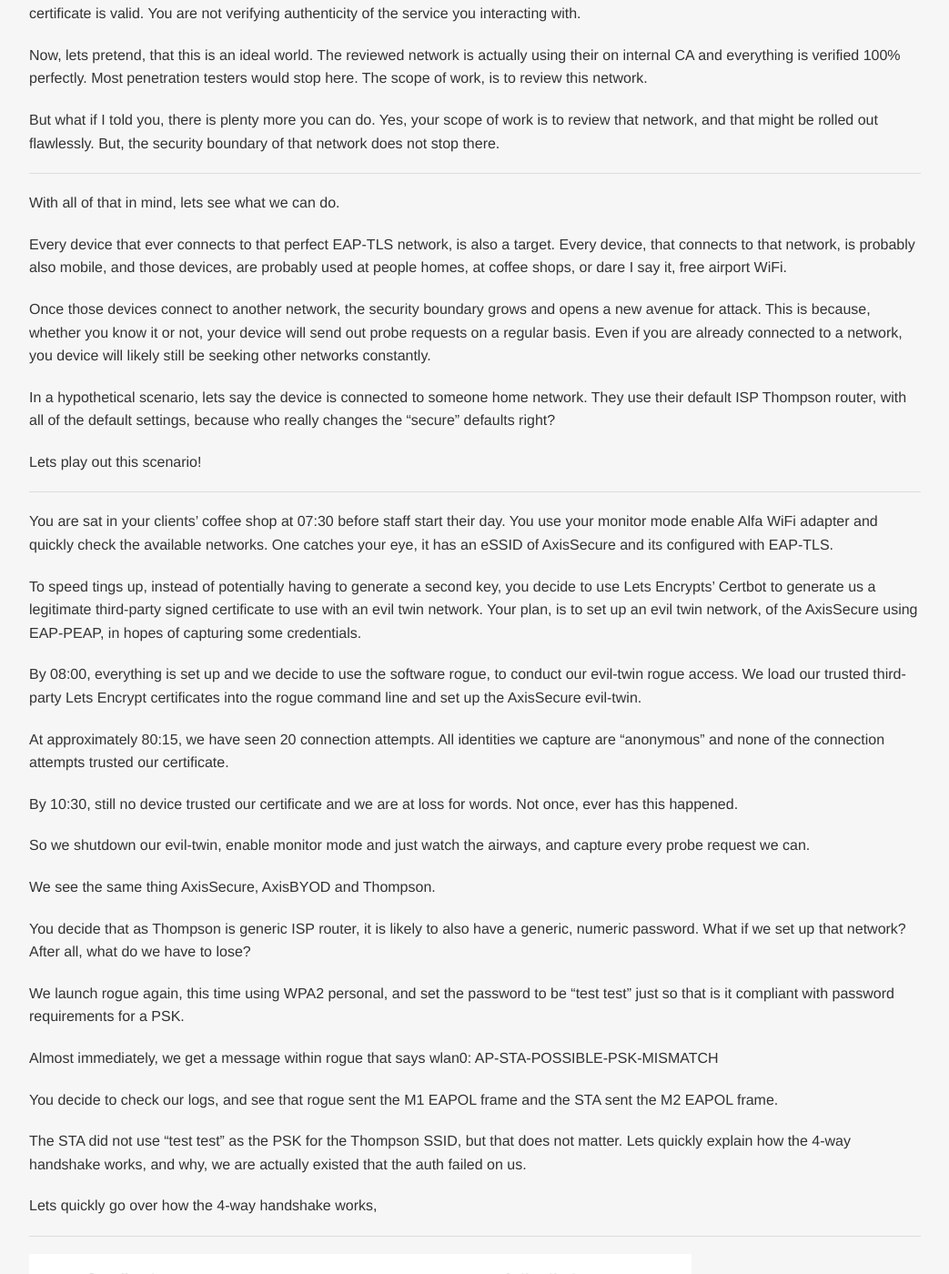
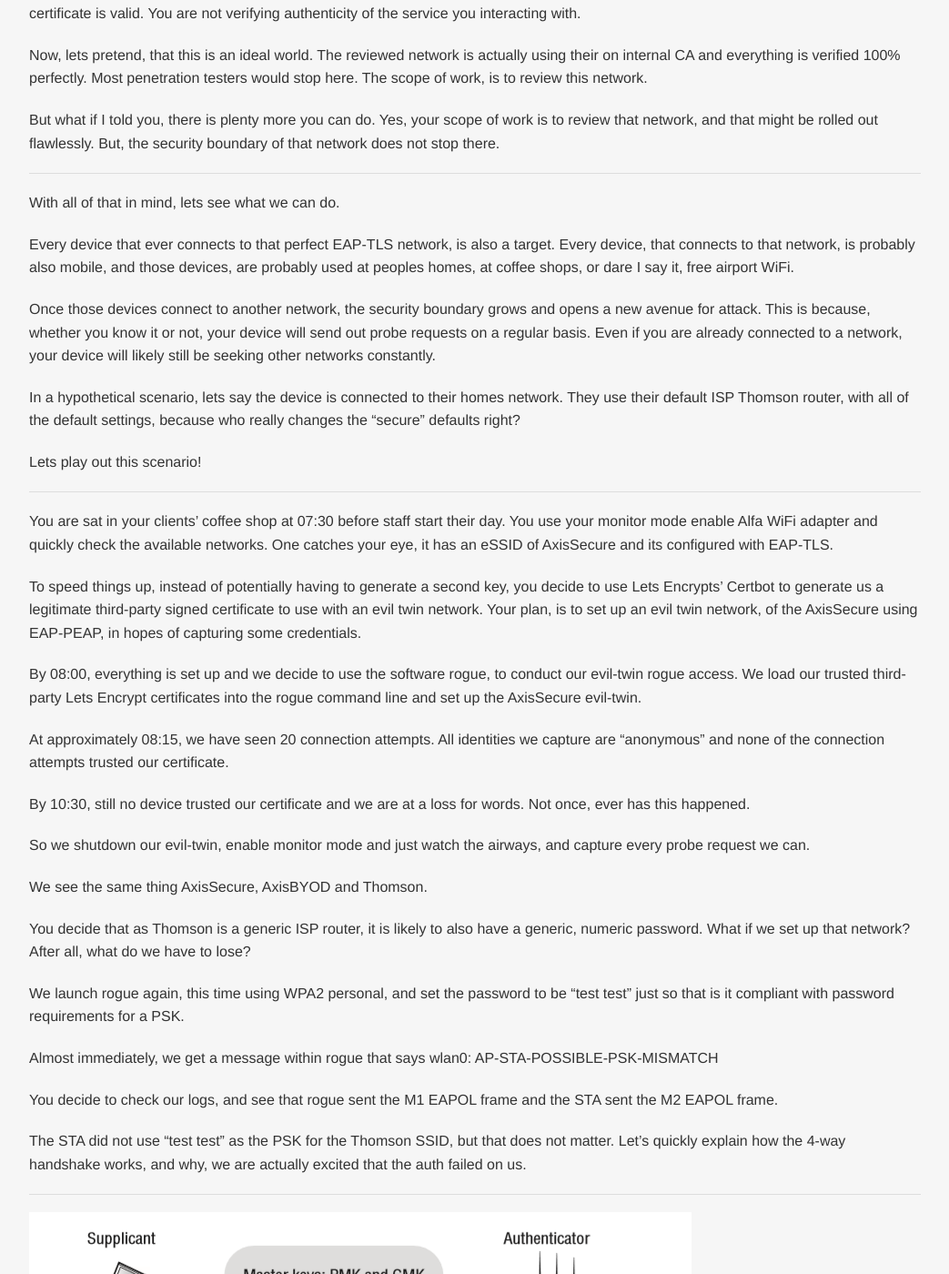
Before and after one commit to thexerocouk/thexerocouk.github.io, a Jekyll site: the page built from _posts/2025-05-31-wireless-pivots.md, in a window 1280 px wide and 1400 px high, scrolled down 3455 px. Shown: the whole window at 91% size, without its empty margins (173-1216 px from the left). Built offline with Jekyll 4.4.1, drawn with Linux system fonts in a browser that asks for light colours; some web fonts are replaced; comment, search, counter and statistics services are not loaded; some of the changed text lies outside the part shown.

Commit message:
Update 2025-05-31-wireless-pivots.md

```diff
--- a/_posts/2025-05-31-wireless-pivots.md
+++ b/_posts/2025-05-31-wireless-pivots.md
@@ -78,11 +78,11 @@ But what if I told you, there is plenty more you can do. Yes, your scope of work
 
 With all of that in mind, lets see what we can do.
 
-Every device that ever connects to that perfect EAP-TLS network, is also a target. Every device, that connects to that network, is probably also mobile, and those devices, are probably used at people homes, at coffee shops, or dare I say it, free airport WiFi.
+Every device that ever connects to that perfect EAP-TLS network, is also a target. Every device, that connects to that network, is probably also mobile, and those devices, are probably used at peoples homes, at coffee shops, or dare I say it, free airport WiFi.
 
-Once those devices connect to another network, the security boundary grows and opens a new avenue for attack. This is because, whether you know it or not, your device will send out probe requests on a regular basis. Even if you are already connected to a network, you device will likely still be seeking other networks constantly.
+Once those devices connect to another network, the security boundary grows and opens a new avenue for attack. This is because, whether you know it or not, your device will send out probe requests on a regular basis. Even if you are already connected to a network, your device will likely still be seeking other networks constantly.
 
-In a hypothetical scenario, lets say the device is connected to someone home network. They use their default ISP Thompson router, with all of the default settings, because who really changes the "secure" defaults right?
+In a hypothetical scenario, lets say the device is connected to their homes network. They use their default ISP Thomson router, with all of the default settings, because who really changes the "secure" defaults right?
 
 Lets play out this scenario!
 
@@ -90,19 +90,19 @@ Lets play out this scenario!
 
 You are sat in your clients' coffee shop at 07:30 before staff start their day. You use your monitor mode enable Alfa WiFi adapter and quickly check the available networks. One catches your eye, it has an eSSID of AxisSecure and its configured with EAP-TLS.
 
-To speed tings up, instead of potentially having to generate a second key, you decide to use Lets Encrypts' Certbot to generate us a legitimate third-party signed certificate to use with an evil twin network. Your plan, is to set up an evil twin network, of the AxisSecure using EAP-PEAP, in hopes of capturing some credentials.
+To speed things up, instead of potentially having to generate a second key, you decide to use Lets Encrypts' Certbot to generate us a legitimate third-party signed certificate to use with an evil twin network. Your plan, is to set up an evil twin network, of the AxisSecure using EAP-PEAP, in hopes of capturing some credentials.
 
 By 08:00, everything is set up and we decide to use the software rogue, to conduct our evil-twin rogue access. We load our trusted third-party Lets Encrypt certificates into the rogue command line and set up the AxisSecure evil-twin.
 
-At approximately 80:15, we have seen 20 connection attempts. All identities we capture are "anonymous" and none of the connection attempts trusted our certificate.
+At approximately 08:15, we have seen 20 connection attempts. All identities we capture are "anonymous" and none of the connection attempts trusted our certificate.
 
-By 10:30, still no device trusted our certificate and we are at loss for words. Not once, ever has this happened.
+By 10:30, still no device trusted our certificate and we are at a loss for words. Not once, ever has this happened.
 
 So we shutdown our evil-twin, enable monitor mode and just watch the airways, and capture every probe request we can.
 
-We see the same thing AxisSecure, AxisBYOD and Thompson.
+We see the same thing AxisSecure, AxisBYOD and Thomson.
 
-You decide that as Thompson is generic ISP router, it is likely to also have a generic, numeric password. What if we set up that network? After all, what do we have to lose?
+You decide that as Thomson is a generic ISP router, it is likely to also have a generic, numeric password. What if we set up that network? After all, what do we have to lose?
 
 We launch rogue again, this time using WPA2 personal, and set the password to be "test test" just so that is it compliant with password requirements for a PSK.
 
@@ -111,9 +111,7 @@ Almost immediately, we get a message within rogue that says
 
 You decide to check our logs, and see that rogue sent the M1 EAPOL frame and the STA sent the M2 EAPOL frame.
 
-The STA did not use "test test" as the PSK for the Thompson SSID, but that does not matter. Lets quickly explain how the 4-way handshake works, and why, we are actually existed that the auth failed on us.
-
-Lets quickly go over how the 4-way handshake works,
+The STA did not use "test test" as the PSK for the Thomson SSID, but that does not matter. Let's quickly explain how the 4-way handshake works, and why, we are actually excited that the auth failed on us.
 
 ---
 
```
Also changed, not shown: other parts of _posts/2025-05-31-wireless-pivots.md (+5 -5 lines).
